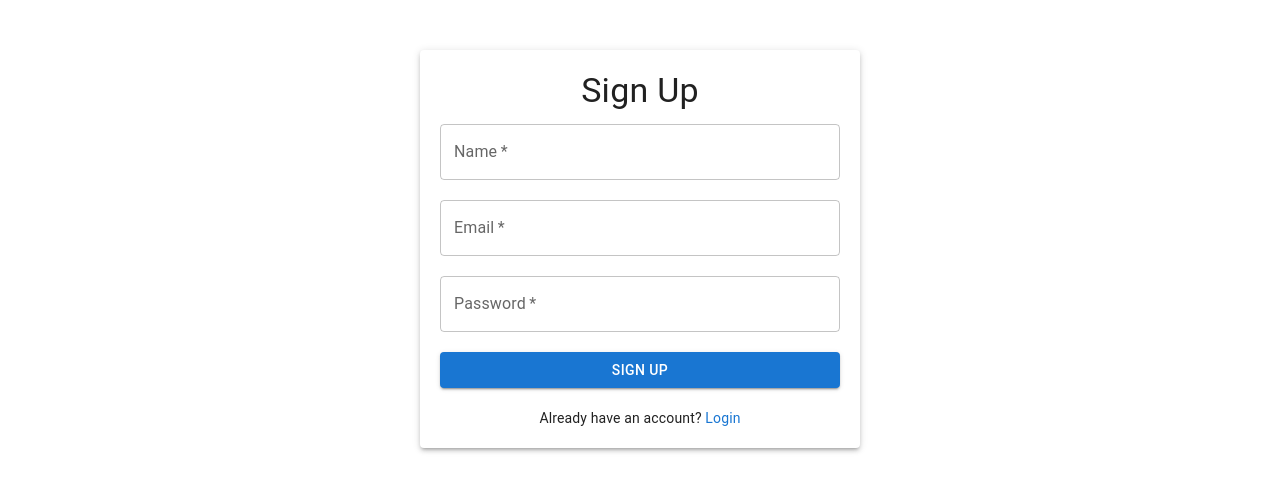
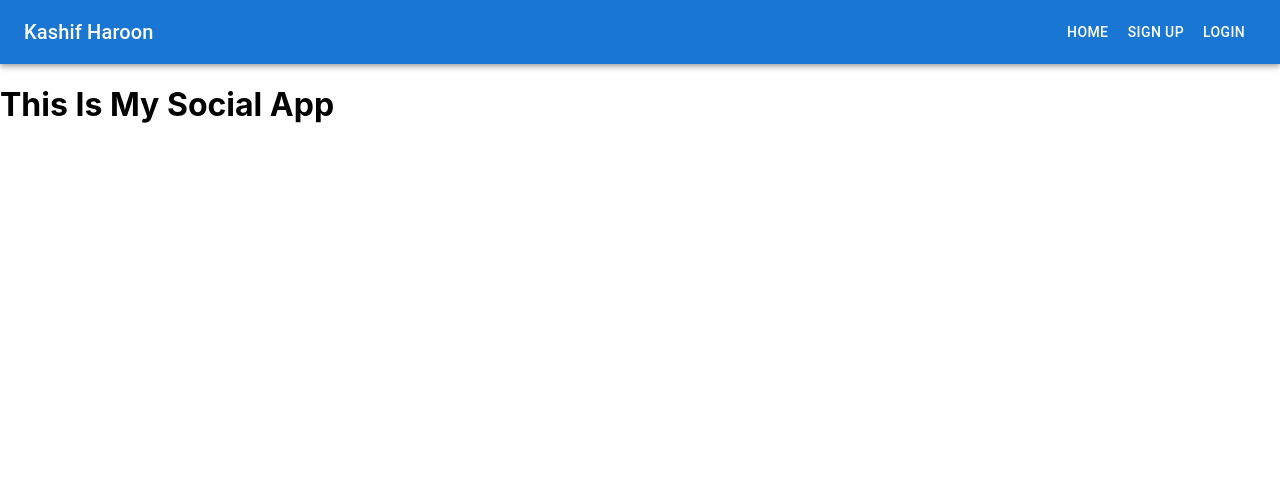
Before and after one commit to MuzamilAli474/facebook-frontend, a React (Create React App) app: page / in a window 1280 px wide. Shown: the top 492 px of the page. Built offline with nearby package versions, Linux system fonts and the light colour scheme.

Commit message:
navbar added

```diff
--- a/src/App.js
+++ b/src/App.js
@@ -4,6 +4,7 @@ import Login from "./component/Login";
 import OtpVerification from "./component/OtpVerify";
 import ForgetPassword from "./component/ForgetPassword";
 import { BrowserRouter, Route, Link, Routes } from "react-router-dom";
+import Navbar from "./component/Navbar";
 // import './component/App.css'
 // import RegistrationForm from './component/RegistrationForm'
 
@@ -16,10 +17,12 @@ function App() {
       {/* <OtpVerification/> */}
       {/* <Login /> */}
       {/* <ForgetPassword/> */}
+
       <BrowserRouter>
+      <Navbar/>
                  <Routes>
-                     {/* <Route exact path="/" element={<h1>Home Page</h1>} /> */}
-                     <Route exact path="/" element={<SignUp />} />
+                     <Route exact path="/" element={<h1>This Is My Social App</h1>} />
+                     <Route exact path="/SignUp" element={<SignUp />} />
                      <Route exact path="OtpVerification" element={<OtpVerification />} />
                      <Route exact path="ForgetPassword" element={<ForgetPassword />} />
 
--- /dev/null
+++ b/src/component/Navbar.css
@@ -0,0 +1,14 @@
+nav,
+ul {
+  display: flex;
+}
+li {
+  list-style: none;
+}
+nav {
+  background-color: aquamarine;
+  padding: 15px;
+}
+ul {
+  gap: 34px;
+}
--- /dev/null
+++ b/src/component/Navbar.js
@@ -0,0 +1,28 @@
+import React from "react";
+import { Link } from "react-router-dom";
+import { AppBar, Toolbar, Typography, Button } from "@mui/material";
+
+const Navbar = () => {
+  return (
+    <AppBar position="static">
+      <Toolbar style={{ display: "flex", justifyContent: "space-between" }}>
+        <Typography variant="h6" component="div">
+          Kashif Haroon
+        </Typography>
+        <div>
+          <Button color="inherit" component={Link} to="/">
+            Home
+          </Button>
+          <Button color="inherit" component={Link} to="/SignUp">
+            Sign Up
+          </Button>
+          <Button color="inherit" component={Link} to="/Login">
+            Login
+          </Button>
+        </div>
+      </Toolbar>
+    </AppBar>
+  );
+};
+
+export default Navbar;
```
